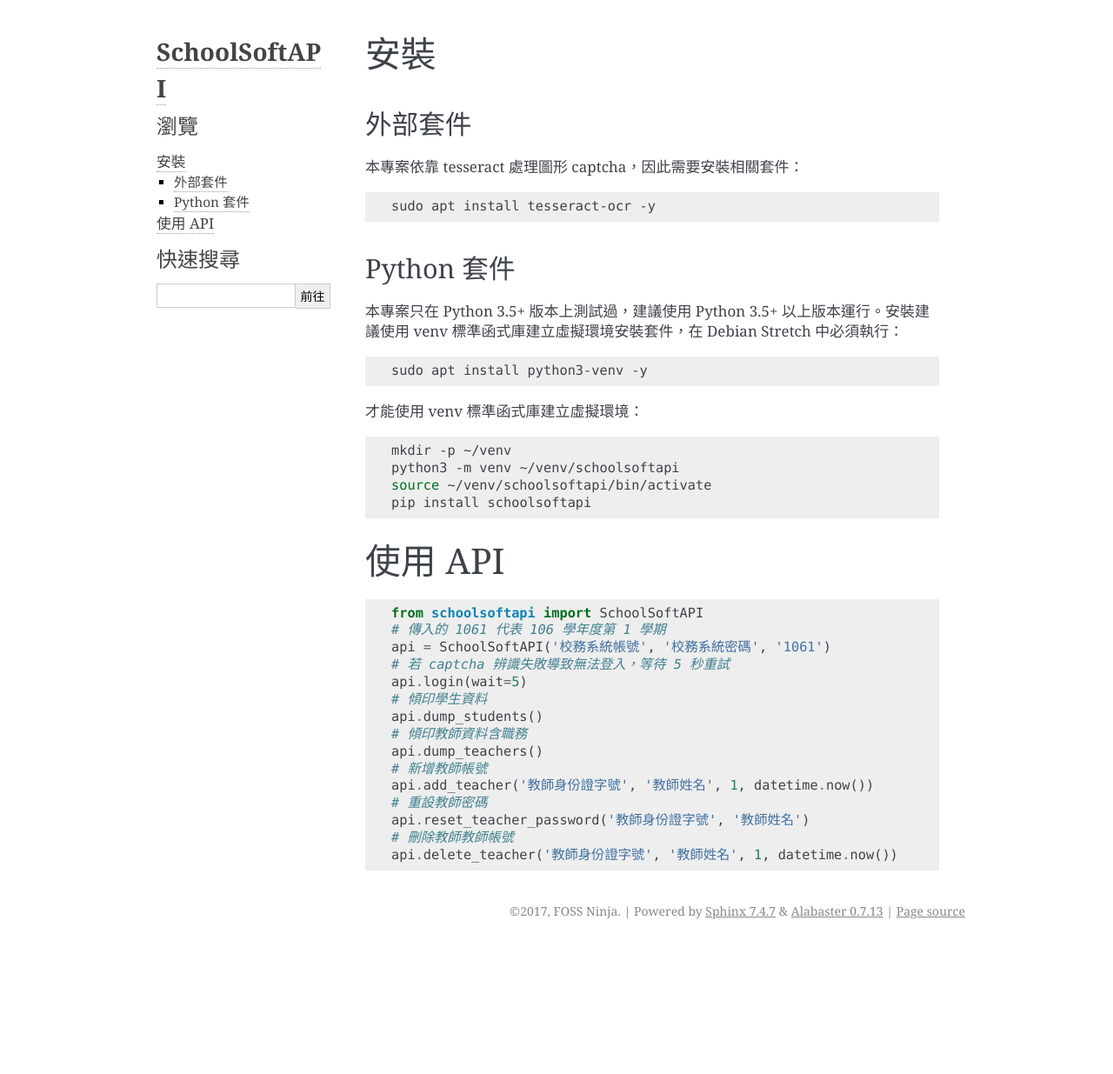
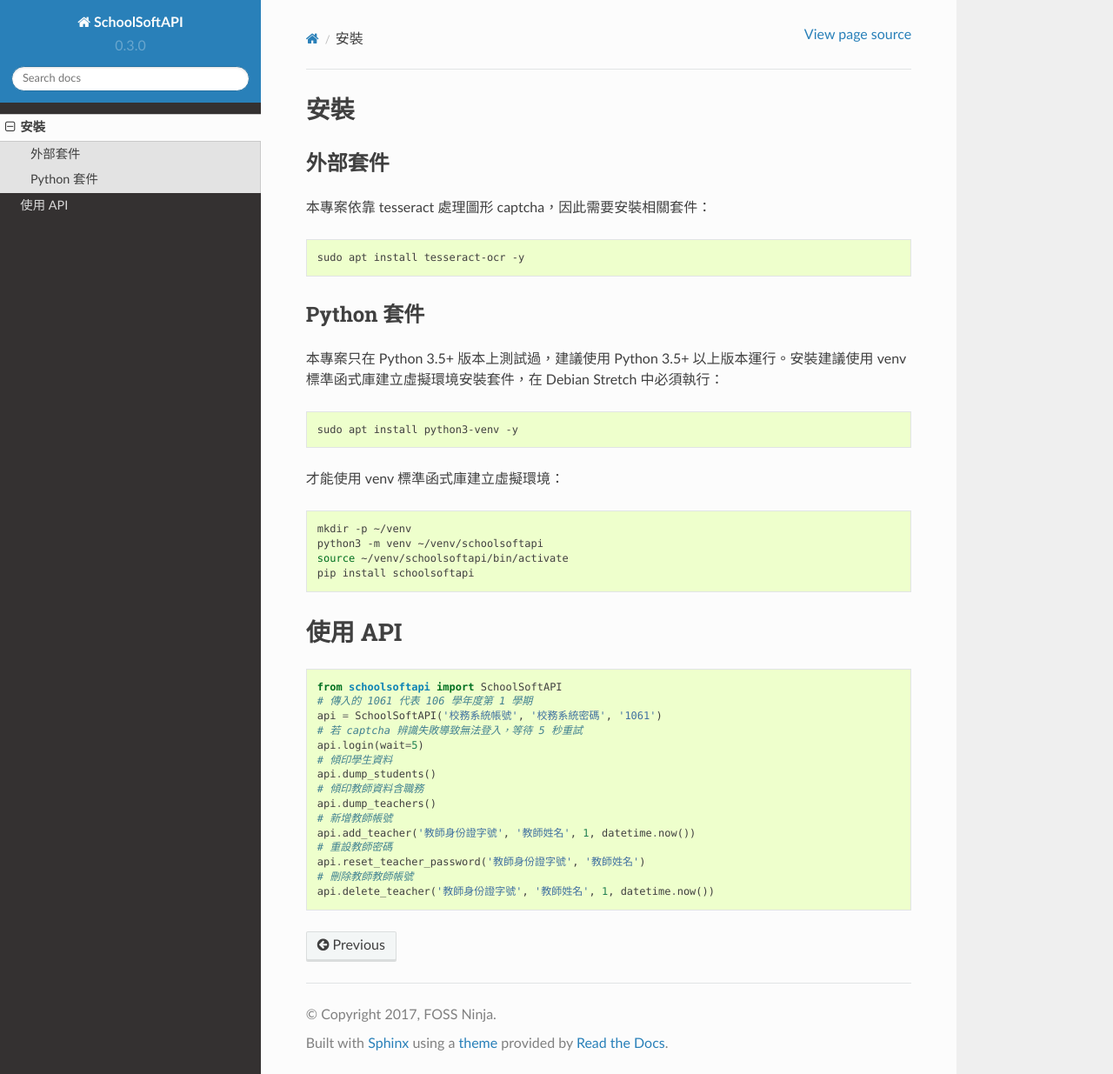
Before and after one commit to fossnio/schoolsoftapi, a Sphinx documentation site: the page built from docs/quickstart.rst, in a window 1280 px wide and 1235 px high. Shown: the whole window at 87% size. Built offline with Sphinx 7.4.7 and the Read the Docs theme 2.0.0, drawn with Linux system fonts in a browser that asks for light colours.

Commit message:
新增 sphinx_rtd_theme 至 dev-packages 以讓文件使用新的佈景主題

```diff
--- a/docs/conf.py
+++ b/docs/conf.py
@@ -84,7 +84,7 @@ todo_include_todos = True
 # The theme to use for HTML and HTML Help pages.  See the documentation for
 # a list of builtin themes.
 #
-html_theme = 'alabaster'
+html_theme = 'sphinx_rtd_theme'
 
 # Theme options are theme-specific and customize the look and feel of a theme
 # further.  For a list of options available for each theme, see the
--- a/requirements.txt
+++ b/requirements.txt
@@ -30,6 +30,7 @@ simplegeneric==0.8.1
 six==1.11.0
 snowballstemmer==1.2.1
 Sphinx==1.6.4
+sphinx-rtd-theme==0.2.4
 sphinxcontrib-websupport==1.0.1
 traitlets==4.3.2
 urllib3==1.22
```
Also changed, not shown: 2 other files.
